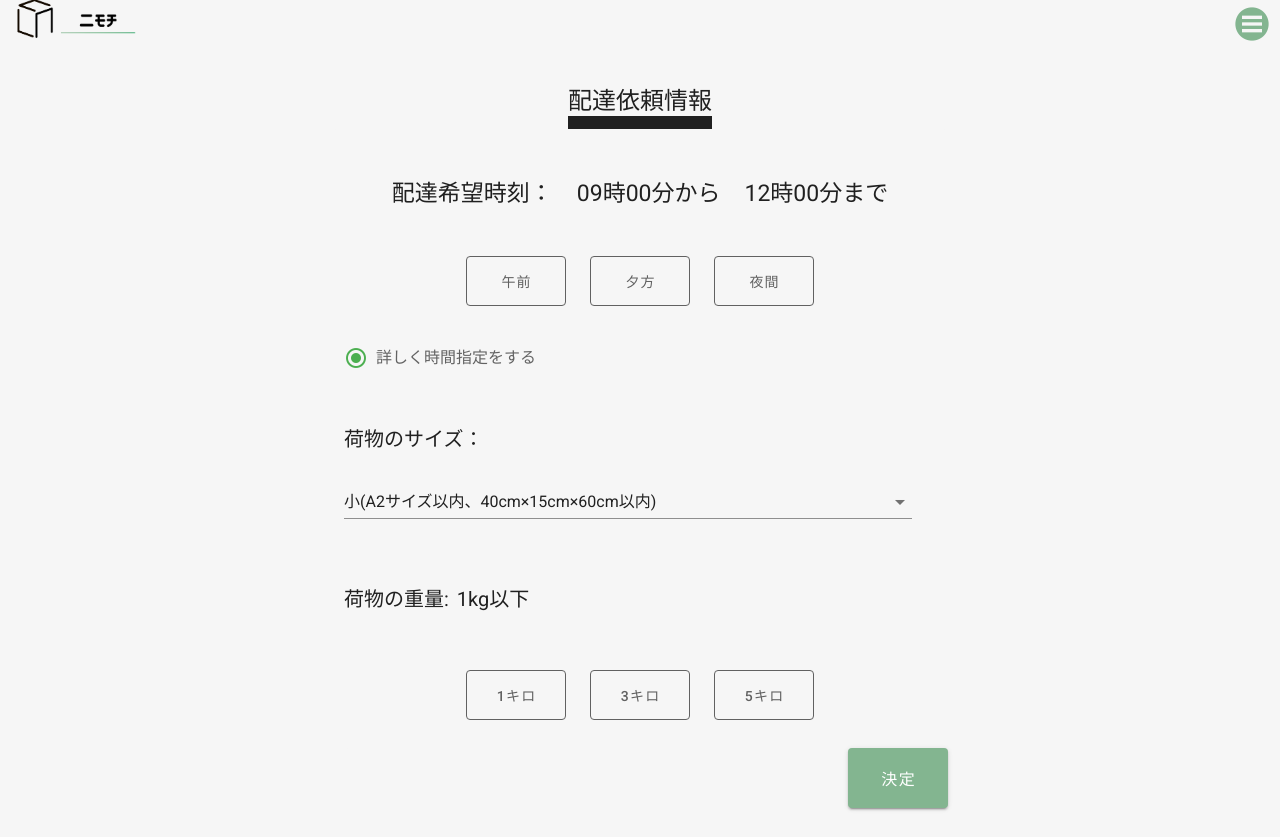
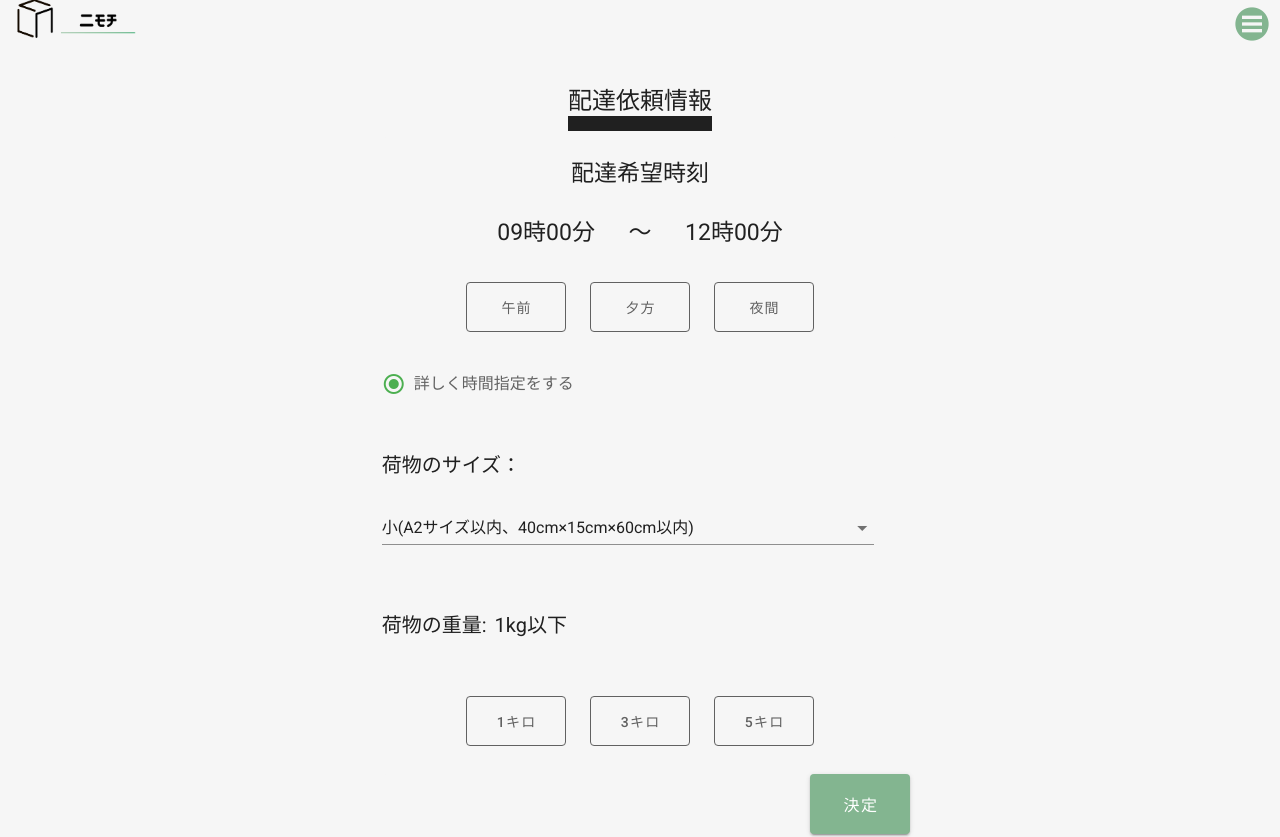
Before and after one commit to K-Fryxell/SmoLogi, a Vue app: page /user_transport in a window 1280 px wide. Shown: the top 837 px of the page. Built offline with nearby package versions, Linux system fonts and the light colour scheme; no server answers.

Commit message:
iwakura_TransportInfo

```diff
--- a/src/views/user/transportInfo.vue
+++ b/src/views/user/transportInfo.vue
@@ -8,24 +8,31 @@
                         配達依頼情報
                     </span>
                 </v-card-title>
-                <v-row class="ma-0 pa-0" justify="center" style="background-color: #F6F6F6">
-                    <v-col cols="auto" md="6" sm="6" lg="6">
+                <v-row class="ma-5 pa-0" justify="center" style="background-color: #F6F6F6">
+                    <v-col class="ma-0 pa-0" md="5" sm="5" lg="5">
                         <v-card class="ma-0 pa-0" min-height="561" elevation="0" style="background-color: #F6F6F6">
                             <v-row justify="center" class="ma-0 pa-0">
-                                <v-col cols="auto">
+                                <v-col class="ma-0 pa-0">
                                     <!-- 配達希望時刻 -->
+                                    <v-row class="ma-0 mt-5 pa-0" justify="center">
+                                        <v-col class="ma-0 pa-0 text-center" cols="12" lg="auto">
+                                            <span style="font-size: 23px;">配達希望時刻</span>
+                                        </v-col>
+                                    </v-row>
                                     <v-row class="mb-5 mt-6 pa-0" justify="center">
-                                        <v-col cols="12" lg="auto">
-                                            <span style="font-size: 23px;">配達希望時刻：</span>
-                                        </v-col>
-                                        <v-col cols="6" lg="auto">
+                                        <v-col class="ma-0 pa-0 pl-0 pl-md-5 pl-sm-0" align="end" cols="4">
                                             <span style="font-size: 23px;">
-                                                {{first_time}}時{{first_minute}}分から
+                                                {{first_time}}時{{first_minute}}分
                                             </span>
                                         </v-col>
-                                        <v-col cols="6" lg="auto">
+                                        <v-col class="ma-0 pa-0 text-center" cols="2">
                                             <span style="font-size: 23px;">
-                                                {{last_time}}時{{last_minute}}分まで
+                                                ～
+                                            </span>
+                                        </v-col>
+                                        <v-col class="ma-0 pa-0" align="start" cols="4">
+                                            <span style="font-size: 23px;">
+                                                {{last_time}}時{{last_minute}}分
                                             </span>
                                         </v-col>
                                     </v-row>
@@ -74,7 +81,7 @@
                                             </v-row>
                                         </v-col>
                                     </v-row>
-                                    <v-row class="mt-2 pa-0">
+                                    <v-row class="mt-2 pa-0 pa-0">
                                         <v-col lg="auto">
                                             <v-radio-group v-model="detailTime" :mandatory="false" row>
                                                 <v-radio color="green" @click="isTrans" label="詳しく時間指定をする"/>
@@ -82,43 +89,43 @@
                                         </v-col>
                                     </v-row>
                                     <v-row v-if="detailTime==0" class="mt-0 pa-0" justify="center">
-                                        <v-col class="mt-5" cols="12">
+                                        <v-col class=" ma-0 mt-5 ml-10 pa-0" cols="12">
                                             <span style="font-size: 20px;">配達希望時刻：</span>
                                         </v-col>
-                                        <v-col cols="auto" style="width:100px;">
+                                        <v-col cols="4" lg="auto" style="width:100px;">
                                             <v-select
                                                 v-model="first_time"
                                                 :items="firstTime"
                                                 single-line/>
                                         </v-col>
-                                        <v-col cols="auto" class="mt-8 pa-0">
+                                        <v-col cols="1" lg="auto" class="mt-8 ma-0 pa-0">
                                             <span style="font-size: 18px;">時</span>
                                         </v-col>
-                                        <v-col cols="auto" style="width:100px;">
+                                        <v-col cols="4" lg="auto" style="width:100px;">
                                             <v-select
                                                 v-model="first_minute"
                                                 :items="firstMinute"
                                                 single-line/>
                                         </v-col>
-                                        <v-col cols="auto" class="mt-8 pa-0">
+                                        <v-col cols="3" lg="auto" class="mt-8 pa-0">
                                             <span style="font-size: 18px;">分から</span>
                                         </v-col>
-                                        <v-col cols="auto" style="width:100px;">
+                                        <v-col cols="4" lg="auto" style="width:100px;">
                                             <v-select
                                                 v-model="last_time"
                                                 :items=" lastTime"
                                                 single-line/>
                                         </v-col>
-                                        <v-col cols="auto" class="mt-8 pa-0">
+                                        <v-col cols="1" lg="auto" class="mt-8 pa-0">
                                             <span style="font-size: 18px;">時</span>
                                         </v-col>
-                                        <v-col cols="auto" style="width:100px;">
+                                        <v-col cols="4" lg="auto" style="width:100px;">
                                             <v-select
                                                 v-model="last_minute"
                                                 :items="lastMinute"
                                                 single-line/>
                                         </v-col>
-                                        <v-col cols="auto" class="mt-8 pa-0">
+                                        <v-col cols="3" lg="auto" class="mt-8 pa-0">
                                             <span style="font-size: 18px;">分まで</span>
                                         </v-col>
                                     </v-row>
```
